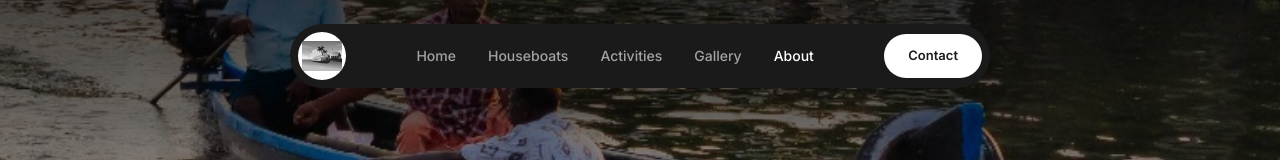
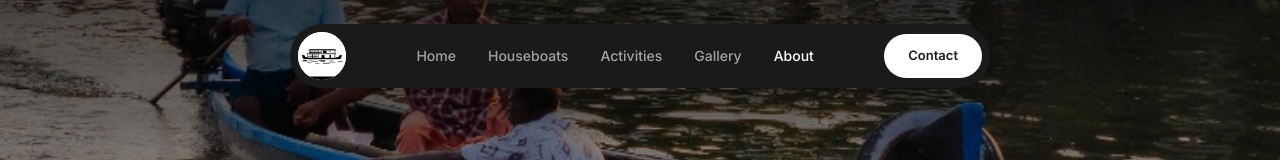
Before and after one commit to babuwebsite2026-star/houseboatbooking, a Next.js app in the folder houseboat-booking/: page /about in a window 1280 px wide. Shown: the top 160 px of the page. Built offline with nearby package versions, Linux system fonts and the light colour scheme; a web font is replaced by a local one.

Commit message:
Update navbar to use new logo.jpg and fill the circle container fully

```diff
--- a/houseboat-booking/src/components/Navbar.tsx
+++ b/houseboat-booking/src/components/Navbar.tsx
@@ -24,8 +24,8 @@ export function Navbar() {
       <nav className={`fixed top-6 left-1/2 -translate-x-1/2 z-50 w-[95%] lg:w-auto lg:min-w-[700px] max-w-5xl bg-[#1A1A1A] rounded-full p-2 flex items-center justify-between shadow-[0_20px_40px_rgba(0,0,0,0.2)] transition-all duration-300 ${isScrolled ? 'backdrop-blur-md bg-[#1A1A1A]/95' : ''}`}>
 
         {/* Left: Logo */}
-        <Link href="/" className="bg-white w-12 h-12 rounded-full flex items-center justify-center shrink-0 hover:scale-105 transition-transform overflow-hidden p-1" aria-label="Home">
-          <Image src="/logo.png" alt="Logo" width={40} height={40} className="w-full h-full object-contain grayscale" />
+        <Link href="/" className="bg-white w-12 h-12 rounded-full flex items-center justify-center shrink-0 hover:scale-105 transition-transform overflow-hidden" aria-label="Home">
+          <Image src="/logo.jpg" alt="Logo" width={48} height={48} className="w-full h-full object-cover grayscale" />
         </Link>
 
         {/* Center: Links (Desktop) */}
```
Also changed, not shown: houseboat-booking/public/logo.jpg (added).
